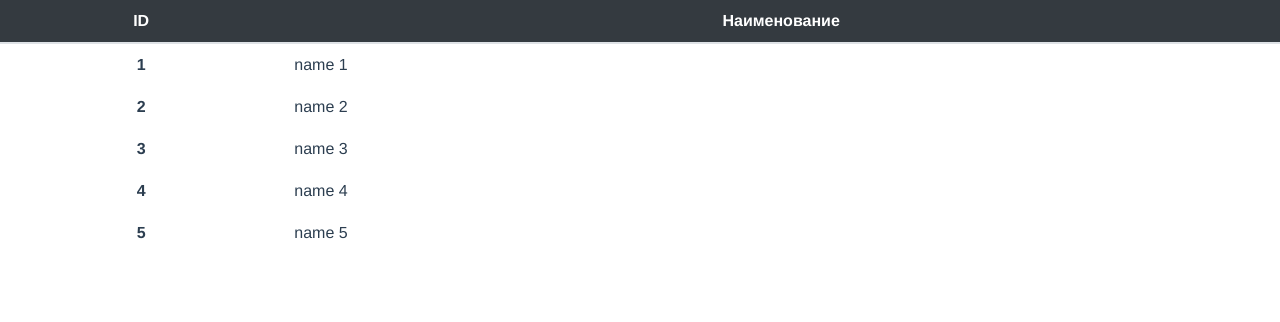
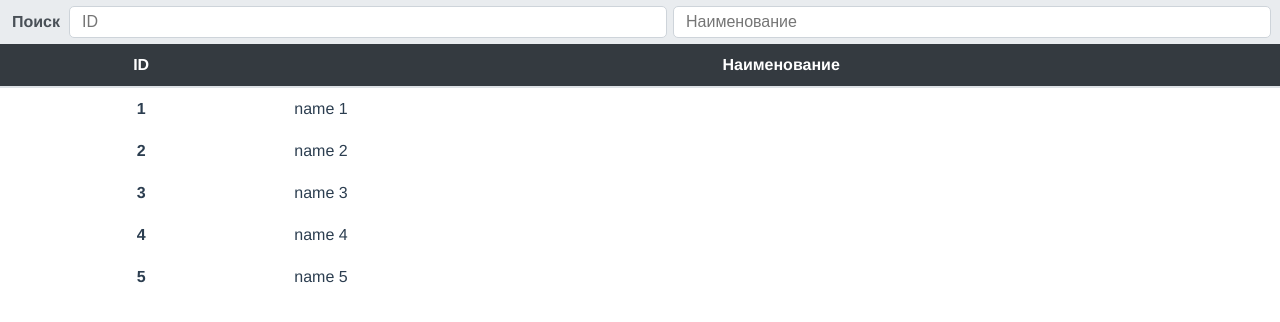
Before and after one commit to Arion-91/user-crud, a Vue app: page / in a window 1280 px wide. Shown: the top 322 px of the page. Built offline with nearby package versions, Linux system fonts and the light colour scheme.

Commit message:
add search

```diff
--- a/src/App.vue
+++ b/src/App.vue
@@ -1,16 +1,19 @@
 <template>
 	<div id="app">
+		<Header/>
 		<List/>
 	</div>
 </template>
 
 <script>
 	import List from "@/components/List";
+	import Header from "@/components/Header";
 
 	export default {
 		name: 'app',
 		components: {
-			List
+			List,
+			Header
 		}
 	}
 </script>
--- /dev/null
+++ b/src/components/Header.vue
@@ -0,0 +1,42 @@
+<template>
+	<div class="wrap">
+		<span>Поиск</span>
+		<Input id="user-id" label="ID"/>
+		<Input id="user-name" label="Наименование"/>
+	</div>
+</template>
+
+<script>
+	import Input from "@/components/Input";
+
+	export default {
+		name: "Header",
+		components: {
+			Input
+		}
+	}
+</script>
+
+<style lang="scss" scoped>
+	.wrap {
+		display: flex;
+		justify-content: center;
+		align-items: center;
+		padding: 0 6px;
+		color: #495057;
+		background-color: #e9ecef;
+		border-color: #dee2e6;
+
+		span {
+			padding: 6px;
+			font-weight: 600;
+		}
+	}
+
+	@media (max-width: 768px) {
+		.wrap {
+			flex-direction: column;
+			padding: 6px;
+		}
+	}
+</style>
--- /dev/null
+++ b/src/components/Input.vue
@@ -0,0 +1,30 @@
+<template>
+	<input :id="id" type="text" :placeholder="label">
+</template>
+
+<script>
+	export default {
+		name: "Input",
+		props: ['id', 'label']
+	}
+</script>
+
+<style scoped>
+	input {
+		display: block;
+		padding: 6px 12px;
+		margin: 6px 3px;
+		width: 100%;
+		border-radius: 5px;
+		font-size: 1rem;
+		font-weight: 400;
+		border: 1px solid #ced4da;
+		overflow: visible;
+	}
+
+	@media (max-width: 768px) {
+		input {
+			margin: 3px;
+		}
+	}
+</style>
```
